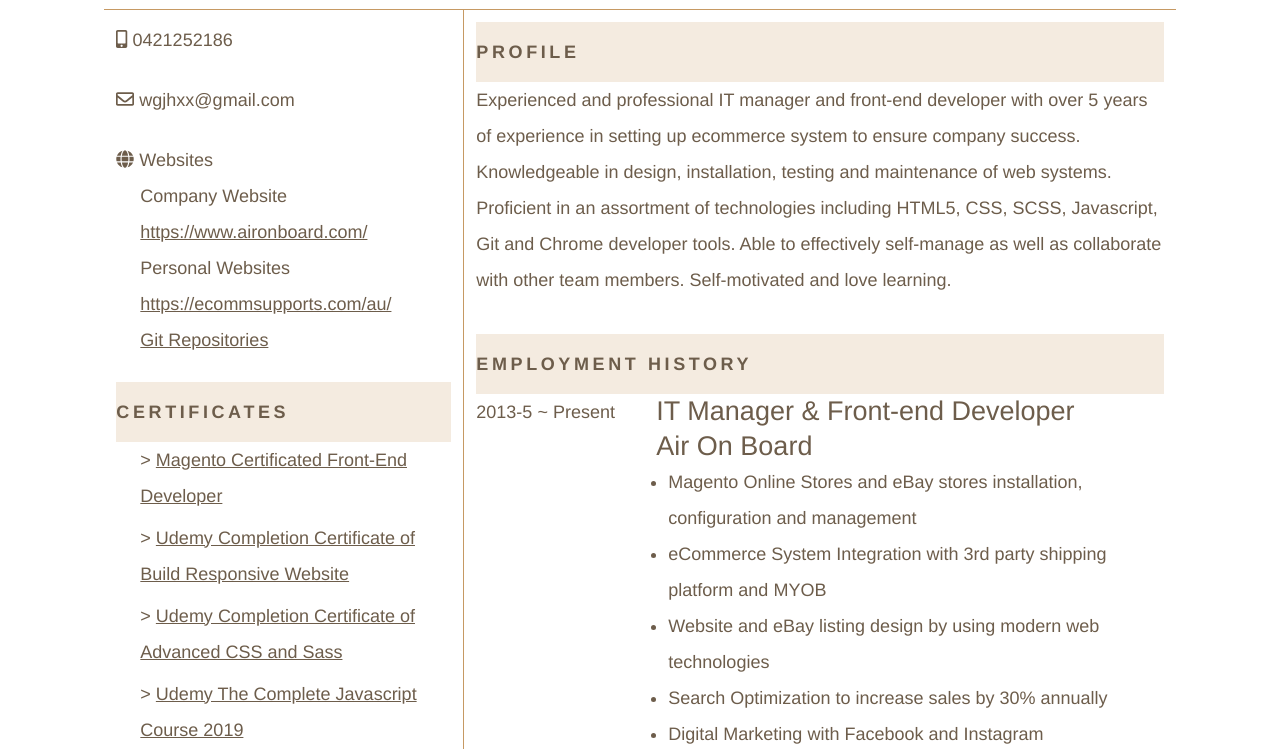
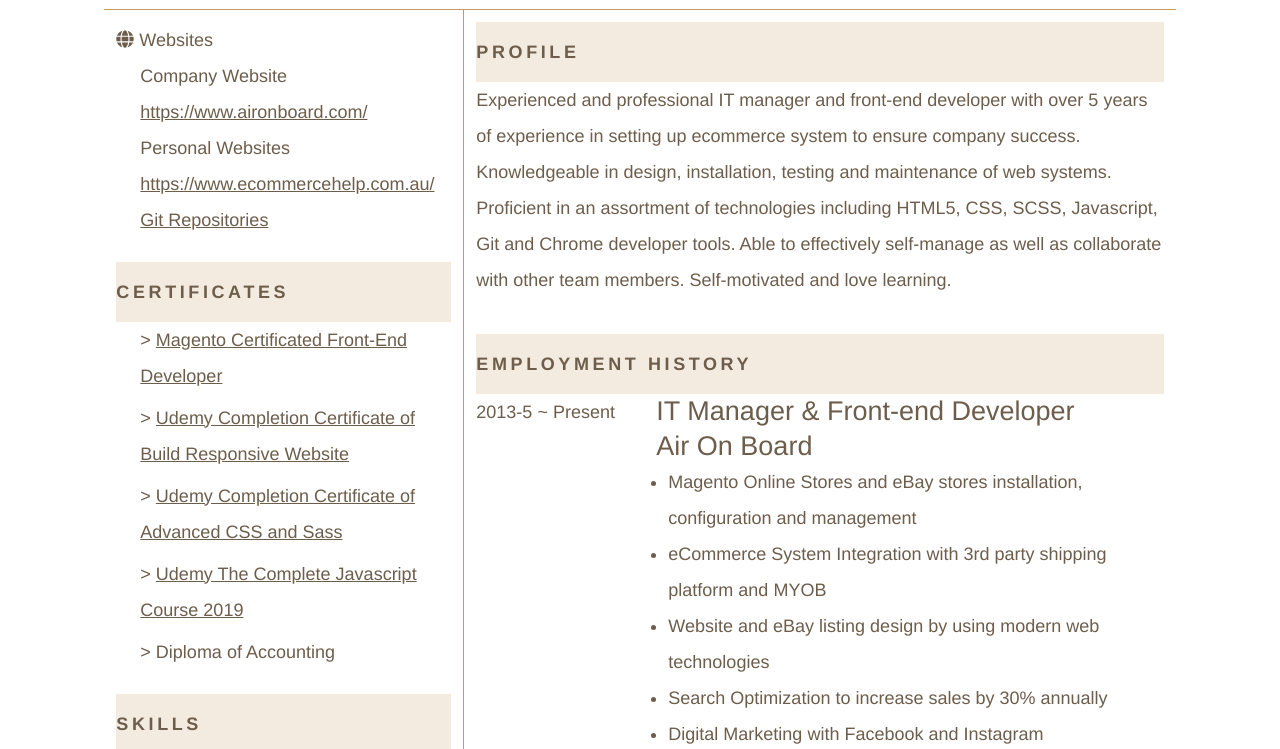
Before and after one commit to SarahW0/Resume, a website: page index.html in a window 1280 px wide. Shown: the part 174-923 px from the top of the page. Drawn offline with Linux system fonts and the light colour scheme.

Commit message:
Update index.html

```diff
--- a/index.html
+++ b/index.html
@@ -30,12 +30,6 @@
     </header>
     <div class="sidebar">
       <div class="profile">
-        <div class="profile__mobile">
-          <i class="fas fa-mobile-alt"></i> 0421252186
-        </div>
-        <div class="profile__email">
-          <i class="far fa-envelope"></i> wgjhxx@gmail.com
-        </div>
         <div class="profile__sites">
           <i class="fas fa-globe"></i> Websites
           <div class="profile__site">
@@ -54,9 +48,9 @@
             <ul>
               <li>
                 <a
-                  href="https://ecommsupports.com/au/"
+                  href="https://www.ecommercehelp.com.au/"
                   class="profile__site-link"
-                  >https://ecommsupports.com/au/</a
+                  >https://www.ecommercehelp.com.au/</a
                 >
               </li>
               <li>
@@ -102,7 +96,7 @@
             </a>
           </li>
           <li>
-            <span class="certification-link">Swinburne Top Student 2013</span>
+            <span class="certification-link">Diploma of Accounting</span>
           </li>
         </ul>
       </div>
```
